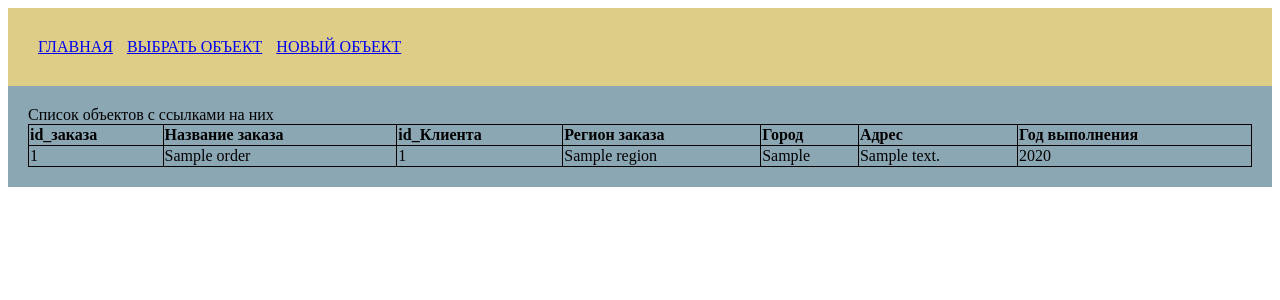
After one commit to LEXBROS/STARTUP_GeoDB, a Flask app: template templates/change_order.html in a window 1280 px wide. The commit adds this page. Shown: the top 300 px of the page. Run offline with Flask 2, Linux system fonts and the light colour scheme; the template is opened without the code that fills it: most values are stand-ins (such as "Sample title", 1, 10 or a date in 2020); parts of the project's set-up code (start-up, migrations or seed data) failed here and were passed over.

Commit message:
Displaying a list of all orders in the form of a table. In the order output template, I changed the list to a dictionary.

```diff
--- a/app.py
+++ b/app.py
@@ -14,14 +14,23 @@ def index():
 
 
 @app.route('/new_obj')  # Добавление нового объекта
-def new_obj():
+def new_order():
     return render_template('new_obj.html')
 
 
 @app.route('/change_obj')  # Выбор текущего объекта для работы
-def change_obj():
-    obj_list = laboratory_db.get_all_objects()
-    return render_template('change_obj.html', obj_list=obj_list)
+def change_order():
+    orders = [{
+        'order_id': order_id,
+        'order_name': order_name,
+        'client_id': client_id,
+        'region': region,
+        'order_city': order_city,
+        'order_address': order_address,
+        'order_year': order_year
+    } for order_id, order_name, client_id, region, order_city, order_address, order_year in
+        laboratory_db.get_all_objects()]
+    return render_template('change_order.html', orders_list=orders)
 
 
 if __name__ == '__main__':
--- a/laboratory_database.py
+++ b/laboratory_database.py
@@ -33,6 +33,6 @@ class LaboratoryDatabase:
                               host=self._host,
                               port=self._port) as connection:
             cur = connection.cursor()
-            cur.execute("SELECT order_name FROM orders")
+            cur.execute("SELECT * FROM orders ORDER BY order_year DESC")
             result = cur.fetchall()
         return result
--- a/static/css/style.css
+++ b/static/css/style.css
@@ -15,3 +15,21 @@
   display:inline-block;
   padding:5px;
 }
+
+.orders_list {
+    background-color: #8ba7b4;
+    border: 1px solid black;
+    width: 100%;
+    border-collapse: collapse;
+    text-align: left;
+    padding: 15px;
+}
+
+.orders_list th{
+    border: 1px solid black;
+}
+
+
+.orders_list td{
+    border: 1px solid black;
+}
--- a/templates/base.html
+++ b/templates/base.html
@@ -11,8 +11,8 @@
 <header>
     <div class="header_menu">
         <a href="{{ url_for('index') }}">ГЛАВНАЯ</a>
-        <a href="{{ url_for('change_obj') }}">ВЫБРАТЬ ОБЪЕКТ</a>
-        <a href="{{ url_for('new_obj') }}">НОВЫЙ ОБЪЕКТ</a>
+        <a href="{{ url_for('change_order') }}">ВЫБРАТЬ ОБЪЕКТ</a>
+        <a href="{{ url_for('new_order') }}">НОВЫЙ ОБЪЕКТ</a>
     </div>
 </header>
 
--- /dev/null
+++ b/templates/change_order.html
@@ -0,0 +1,30 @@
+{% extends 'base.html' %}
+{% block title %}
+    Выбрать объект
+{% endblock %}
+
+{% block body %}
+    Список объектов с ссылками на них<br>
+    <table class="orders_list">
+    <tr>
+        <th>id_заказа</th>
+        <th>Название заказа</th>
+        <th>id_Клиента</th>
+        <th>Регион заказа</th>
+        <th>Город</th>
+        <th>Адрес</th>
+        <th>Год выполнения</th>
+    </tr>
+    {% for el in orders_list %}
+        <tr>
+        <td>{{ el['order_id'] }}</td>
+        <td>{{ el['order_name'] }}</td>
+        <td>{{ el['client_id'] }}</td>
+        <td>{{ el['region'] }}</td>
+        <td>{{ el['order_city'] }}</td>
+        <td>{{ el['order_address'] }}</td>
+        <td>{{ el['order_year'] }}</td>
+        </tr>
+    {% endfor %}
+    </table>
+{% endblock %}
```
Also changed, not shown: templates/change_obj.html (deleted, +0 -13 lines), 1 other file.
